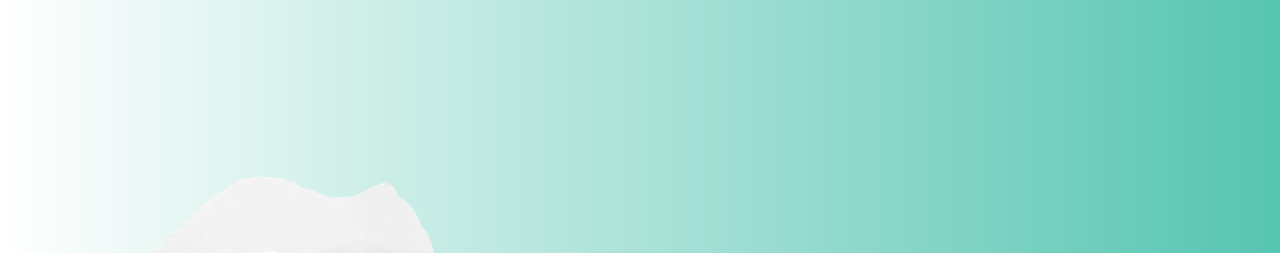
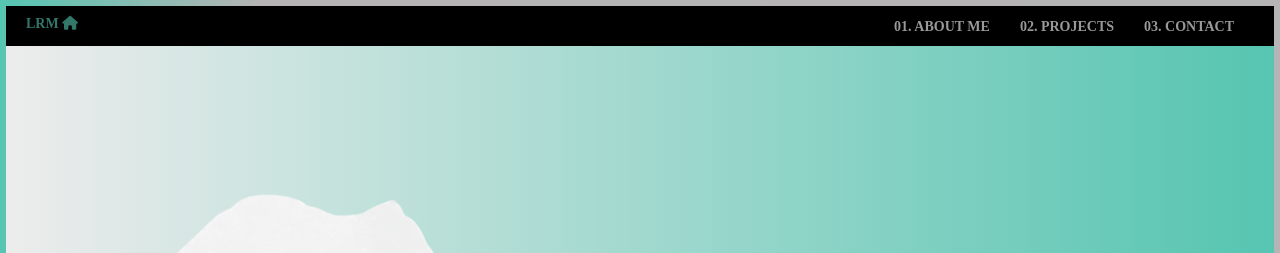
Before and after one commit to LaiaRuizM/portfolio, a React app: page / in a window 1280 px wide. Shown: the top 253 px of the page. Built offline with nearby package versions, Linux system fonts and the light colour scheme; a web font is replaced by a local one.

Commit message:
Add style in Header

```diff
--- a/src/components/App.js
+++ b/src/components/App.js
@@ -1,4 +1,5 @@
 import { Route, Routes } from "react-router-dom";
+import Header from "./Header";
 import HomeLRM from "./HomeLRM";
 import AboutMe from "./AboutMe";
 import "../styles/App.scss";
@@ -6,7 +7,8 @@ import "../styles/App.scss";
 function App() {
   return (
     <div className="App">
-      <main>
+      <Header />
+      <main className="main">
         <Routes>
           <Route path="/" element={<HomeLRM />} />
           <Route path="/aboutme" element={<AboutMe />} />
--- /dev/null
+++ b/src/components/Header.js
@@ -0,0 +1,35 @@
+import { Link } from "react-router-dom";
+import "../styles/layouts/Header.scss";
+
+const Header = () => {
+  return (
+    <header className="header">
+      <nav className="header--nav">
+        <Link to={"/"} className="header--link">
+          <h1 className="header--title">
+            LRM <i class="fa-solid fa-house"></i>
+          </h1>
+        </Link>
+        <ul className="header--nav__ul">
+          <li>
+            <Link to={"/aboutme"} className="header--link">
+              01. About me
+            </Link>
+          </li>
+          <li>
+            <Link to={""} className="header--link">
+              02. Projects
+            </Link>
+          </li>
+          <li>
+            <Link to={""} className="header--link">
+              03. Contact
+            </Link>
+          </li>
+        </ul>
+      </nav>
+    </header>
+  );
+};
+
+export default Header;
--- a/src/styles/App.scss
+++ b/src/styles/App.scss
@@ -1,2 +1,10 @@
-/* Aquí van tus estilos */
 @import "./core/reset";
+
+html {
+    border: 6px solid;
+    max-width: 100%;
+    scroll-behavior: smooth;
+    border-image-slice: 1;
+    border-image-source: linear-gradient(90deg, #f7c9c9, #fa709a 70%);
+    border-image-source: linear-gradient(90deg, rgb(86, 197, 177), rgba(109, 106, 106, 0.5) 20%);
+}
--- /dev/null
+++ b/src/styles/layouts/Header.scss
@@ -0,0 +1,127 @@
+.header {
+    &--title {
+        font-size: 11px;
+        color: rgb(86, 197, 177);
+        text-transform: uppercase;
+        font-weight: 800;
+        margin-left: 20px;
+        @media all and (min-width: 768px) {
+            font-size: 14px;
+        }
+    }
+    &--nav {
+        background-color: black;
+        height: 100%;
+        width: auto;
+        padding: 10px 0 10px 0;
+        display: flex;
+        justify-content: space-between;
+        align-items: center;
+        &__ul {
+            margin-right: 10px;
+            display: flex;
+            flex-direction: row;
+            justify-content: center;
+            align-items: center;
+        }
+    }
+    &--link {
+        font-size: 11px;
+        text-decoration: none;
+        color: white;
+        text-transform: uppercase;
+        font-weight: 800;
+        margin-right: 30px;
+        opacity: 0.6;
+        padding-bottom: 5px;
+        @media all and (min-width: 768px) {
+            font-size: 14px;
+        }
+    }
+}
+
+// .active {
+//     border-bottom: 2px rgb(241, 241, 240) solid;
+//     opacity: 1;
+// }
+
+// .header {
+//     display: flex;
+//     flex-direction: column;
+//     //align-items: flex-start;
+//     width: 100%;
+//     padding-top: 15px;
+//     padding-left: 15px;
+//     background: linear-gradient(to right, rgb(236, 236, 229), #000000);
+//     &__img {
+//         width: 8vw;
+//         &:hover {
+//             -webkit-transform: rotateY(180deg);
+//             -webkit-transform-style: preserve-3d;
+//             transform: rotateY(180deg);
+//             transform-style: preserve-3d;
+//         }
+//     }
+//     &__text{
+//         font-family: 'Indie Flower', cursive;
+//         font-weight: 900;
+//         font-size: 20px;
+//         font-style: italic;
+//         text-align: center;
+//         &:hover {
+//             background: linear-gradient(to left, #b47dcd, #e878a2, #eb85ab, #00ffff, #ffc800);
+//         }
+//     }
+// }
+// .nav {
+//     padding: 10px;
+//     padding-top: 1px;
+//     background: linear-gradient(to right, rgb(236, 236, 229), #000000);
+//     &__listsHeader {
+//         display: flex;
+//         flex-direction: row;
+//         justify-content: space-around;
+//         font-family: 'Indie Flower', cursive;
+//     }
+//     &__link {
+//         text-decoration: none;
+//         opacity: 1;
+//         color: #ffffff;
+//     }
+// }
+// @media (min-width: 768px) {
+//     .header {
+//         // padding-left: 30px;
+//         &__img {
+//             width: 6vw;
+//         }
+//         &__text {
+//             font-size: 24px;
+//         }
+//     }
+// }
+// @media (min-width: 768px) {
+//     .nav {
+//         &__listsHeader {
+//             font-size: 20px;
+//         }
+//     }
+// }
+// @media (min-width: 1024px) {
+//     .header {
+//         padding-left: 50px;
+//         &__img {
+//             width: 4vw;
+//         }
+//         &__text {
+//             font-size: 28px;
+//         }
+//     }
+// }
+// @media (min-width: 1024px) {
+//     .nav {
+//         &__lists {
+//             font-size: 24px;
+//         }
+//     }
+// }
--- a/src/styles/layouts/HomeLRM.scss
+++ b/src/styles/layouts/HomeLRM.scss
@@ -1,10 +1,17 @@
 .home {
-    height: 100vh;
+    height: 90.5vh;
     display: flex;
     align-items: center;
     justify-content: center;
     flex-direction: column;
-    background: linear-gradient(to right, rgba(72, 70, 70, 0), rgb(86, 197, 177));
+    background: linear-gradient(to right, rgba(72, 70, 70, 0.1), rgb(86, 197, 177));
+    @media all and (min-width: 768px) {
+        height: 95.6vh;
+    }
+    @media all and (min-width: 1024px) {
+        //margin-right: 50%;
+        height: 93.2vh;
+    }
     &--div {
         margin-right: 50%;
         @media all and (min-width: 768px) {
```
